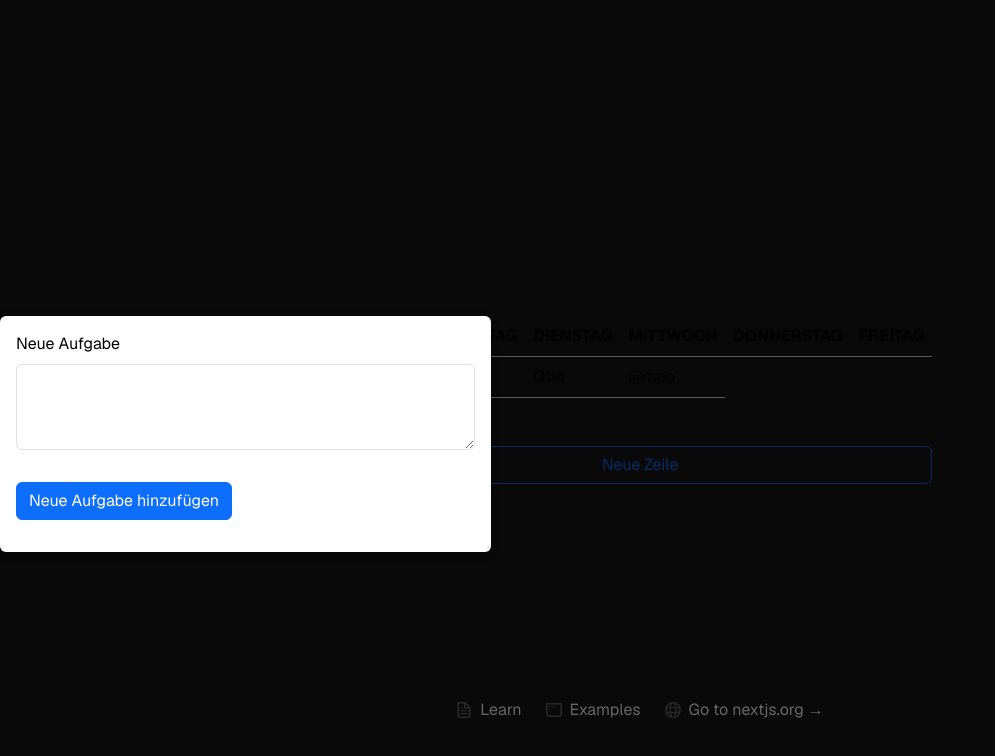
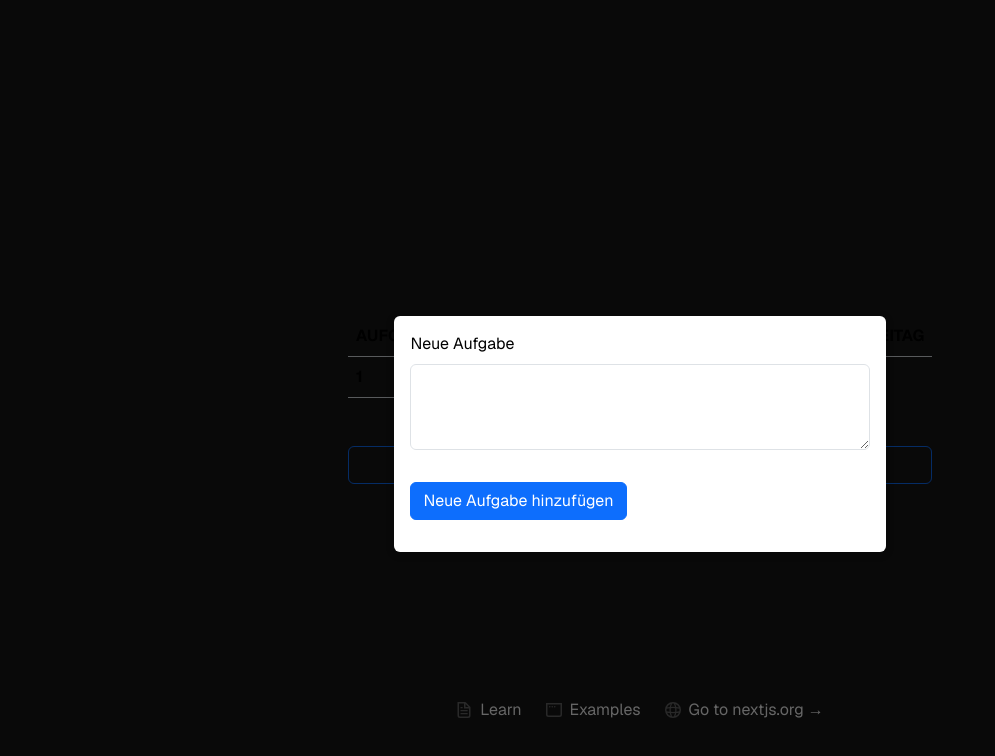
Before and after one commit to NicoleHenrici/reward_chart, a Next.js app: page / in a window 1280 px wide. Both pictures are taken after a click on the button "Neue Zeile". Shown: the top 756 px of the page, without its empty margins (0-995 px from the left). Built offline with nearby package versions, Linux system fonts and the light colour scheme.

Commit message:
refactor: lift state handling to parent component

```diff
--- a/src/components/modal.tsx
+++ b/src/components/modal.tsx
@@ -1,24 +1,15 @@
 import styles from "./modal.module.css";
-import { useState } from "react";
+import { ModalProps } from "@/types/commonTypes";
 
-import { ReactNode } from "react";
+export default function Modal({ children, customFn }: ModalProps) {
 
-export default function Modal({ children }: { children: ReactNode }){
-const [isVisible, setIsVisible] = useState(true);
 
-  function closeHandler() {
-    setIsVisible(prevState => !prevState);
-  }
   return (
     <>
-    {isVisible && (
-      <>
-        <div className={styles.backdrop} onClick={closeHandler} />
-        <dialog open className={styles.modal}>
-          {children}
-        </dialog>
-      </>
-    )}
+      <div className={styles.backdrop} onClick={customFn} />
+      <dialog open className={`m-auto ${styles.modal}`}>
+        {children}
+      </dialog>
     </>
   );
 }
```
